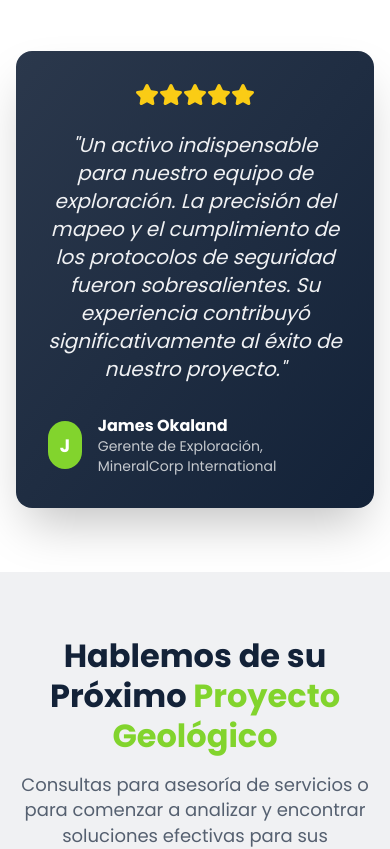
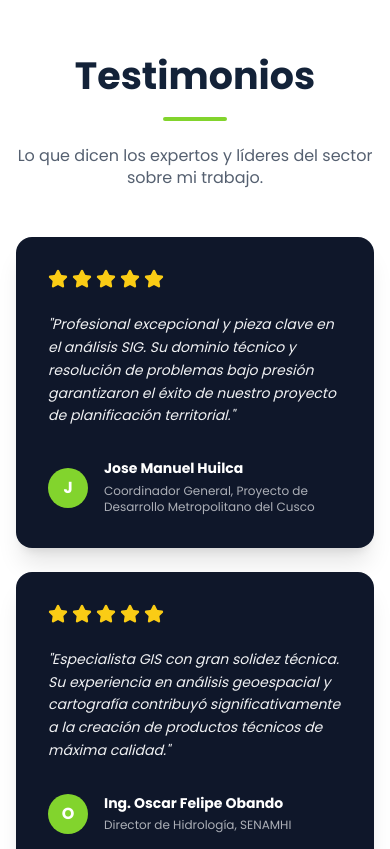
Before and after one commit to anderuxui-crypto/geo-consult-landing, a React (Vite) app: page / in a window 390 px wide. Shown: the part 6160-7009 px from the top of the page. Built offline with nearby package versions, Linux system fonts and the light colour scheme.

Commit message:
feat: implement TechStack, Testimonials, Navbar and Footer components

```diff
--- a/src/components/Footer.jsx
+++ b/src/components/Footer.jsx
@@ -1,126 +1,56 @@
-import { Facebook, Twitter, Linkedin, Instagram } from 'lucide-react';
+import { Mail, Linkedin, Github } from 'lucide-react';
 
 export default function Footer() {
-    const currentYear = new Date().getFullYear();
-
-    const footerLinks = {
-        company: [
-            { name: 'Nosotros', href: '#about' },
-            { name: 'Servicios', href: '#services' },
-            { name: 'Proyectos', href: '#projects' },
-            { name: 'Contacto', href: '#contact' }
-        ],
-        services: [
-            { name: 'Mapeo Geológico', href: '#services' },
-            { name: 'Exploración Mineral', href: '#services' },
-            { name: 'Evaluación de Impacto', href: '#services' },
-            { name: 'Análisis Geotécnico', href: '#services' }
-        ],
-        legal: [
-            { name: 'Política de Privacidad', href: '#' },
-            { name: 'Términos de Servicio', href: '#' },
-            { name: 'Política de Cookies', href: '#' }
-        ]
-    };
-
-    const socialLinks = [
-        { icon: Facebook, href: '#', label: 'Facebook' },
-        { icon: Twitter, href: '#', label: 'Twitter' },
-        { icon: Linkedin, href: 'https://www.linkedin.com/in/rjjosgunmsm/', label: 'LinkedIn' },
-        { icon: Instagram, href: '#', label: 'Instagram' }
-    ];
-
     return (
-        <footer className="bg-black-1 text-white">
-            <div className="max-w-7xl mx-auto px-4 sm:px-6 lg:px-8 py-12 md:py-16">
-                <div className="grid md:grid-cols-2 lg:grid-cols-4 gap-8 mb-12">
-                    {/* Brand */}
-                    <div className="lg:col-span-1">
-                        <div className="text-h5 font-bold mb-4">
-                            Geo<span className="text-primary">Consult</span>
-                        </div>
-                        <p className="text-white-custom/70 mb-6 text-body-normal">
-                            Servicios expertos de consultoría geológica para soluciones sostenibles e innovadoras.
-                        </p>
-                        <div className="flex space-x-4">
-                            {socialLinks.map((social, index) => {
-                                const Icon = social.icon;
-                                return (
-                                    <a
-                                        key={index}
-                                        href={social.href}
-                                        aria-label={social.label}
-                                        className="w-10 h-10 bg-black-2 rounded-full flex items-center justify-center hover:bg-primary transition-colors duration-200"
-                                    >
-                                        <Icon size={20} />
+        <footer className="bg-[#111827] pt-20 pb-8">
+            <div className="max-w-7xl mx-auto px-4 sm:px-6 lg:px-8">
+                {/* Top Section */}
+                <div className="text-center mb-16">
+                    <h2 className="text-white text-3xl md:text-4xl font-bold mb-6">
+                        ¿Listo para optimizar los datos territoriales de tu proyecto?
+                    </h2>
+                    <div className="flex items-center justify-center space-x-2">
+                        <Mail className="w-5 h-5 text-primary" />
+                        <a href="mailto:contacto@geoconsult.com" className="text-white hover:text-primary transition-colors text-lg font-medium">
+                            contacto@geoconsult.com
                         </a>
-                                );
-                            })}
                     </div>
                 </div>
 
-                    {/* Company Links */}
-                    <div>
-                        <h3 className="font-bold text-body-md mb-4 text-white">Empresa</h3>
-                        <ul className="space-y-3">
-                            {footerLinks.company.map((link, index) => (
-                                <li key={index}>
-                                    <a
-                                        href={link.href}
-                                        className="text-white-custom/70 hover:text-primary text-body-normal transition-colors duration-200"
-                                    >
-                                        {link.name}
-                                    </a>
-                                </li>
-                            ))}
-                        </ul>
+                {/* Middle Section */}
+                <div className="border-t border-[#1f2937] pt-10 pb-10 flex flex-col md:flex-row items-center justify-between space-y-6 md:space-y-0">
+                    {/* Brand */}
+                    <div className="flex items-center space-x-3">
+                        <div className="w-10 h-10 bg-primary rounded-lg flex items-center justify-center">
+                            <span className="text-white font-bold text-lg leading-none">RJ</span>
+                        </div>
+                        <span className="text-white font-bold text-lg">Ronald Orellana</span>
                     </div>
 
-                    {/* Services Links */}
-                    <div>
-                        <h3 className="font-bold text-body-md mb-4 text-white">Servicios</h3>
-                        <ul className="space-y-3">
-                            {footerLinks.services.map((link, index) => (
-                                <li key={index}>
-                                    <a
-                                        href={link.href}
-                                        className="text-white-custom/70 hover:text-primary text-body-normal transition-colors duration-200"
-                                    >
-                                        {link.name}
+                    {/* Navigation */}
+                    <nav className="flex flex-wrap justify-center gap-6 md:gap-8">
+                        <a href="#" className="text-gray-300 hover:text-white transition-colors text-sm font-medium">Inicio</a>
+                        <a href="#services" className="text-gray-300 hover:text-white transition-colors text-sm font-medium">Servicios</a>
+                        <a href="#technology" className="text-gray-300 hover:text-white transition-colors text-sm font-medium">Tecnología</a>
+                        <a href="#projects" className="text-gray-300 hover:text-white transition-colors text-sm font-medium">Proyectos</a>
+                        <a href="#testimonials" className="text-gray-300 hover:text-white transition-colors text-sm font-medium">Testimonios</a>
+                    </nav>
+
+                    {/* Socials */}
+                    <div className="flex items-center space-x-5">
+                        <a href="https://www.linkedin.com/in/rjjosgunmsm/" target="_blank" rel="noopener noreferrer" className="text-gray-400 hover:text-primary transition-colors">
+                            <Linkedin className="w-5 h-5" />
                         </a>
-                                </li>
-                            ))}
-                        </ul>
-                    </div>
-
-                    {/* Legal Links */}
-                    <div>
-                        <h3 className="font-bold text-body-md mb-4 text-white">Legal</h3>
-                        <ul className="space-y-3">
-                            {footerLinks.legal.map((link, index) => (
-                                <li key={index}>
-                                    <a
-                                        href={link.href}
-                                        className="text-white-custom/70 hover:text-primary text-body-normal transition-colors duration-200"
-                                    >
-                                        {link.name}
+                        <a href="#" className="text-gray-400 hover:text-primary transition-colors">
+                            <Github className="w-5 h-5" />
                         </a>
-                                </li>
-                            ))}
-                        </ul>
                     </div>
                 </div>
 
-                {/* Bottom Bar */}
-                <div className="border-t border-black-2 pt-8">
-                    <div className="flex flex-col md:flex-row justify-between items-center space-y-4 md:space-y-0">
-                        <p className="text-white-custom/60 text-body-sm">
-                            © {currentYear} GeoConsult. Todos los derechos reservados.
-                        </p>
-                        <p className="text-white-custom/60 text-body-sm">
-                            Diseñado con precisión y experiencia
-                        </p>
-                    </div>
+                {/* Bottom Section */}
+                <div className="border-t border-[#1f2937] pt-8 flex flex-col md:flex-row items-center justify-between text-sm text-gray-400">
+                    <p>© 2026 Ronald Orellana. Todos los derechos reservados.</p>
+                    <p className="mt-2 md:mt-0">Diseñado con precisión y experiencia</p>
                 </div>
             </div>
         </footer>
--- a/src/components/Navbar.jsx
+++ b/src/components/Navbar.jsx
@@ -7,8 +7,8 @@ export default function Navbar() {
     const navLinks = [
         { name: 'Servicios', href: '#services' },
         { name: 'Proyectos', href: '#projects' },
-        { name: 'Nosotros', href: '#about' },
-        { name: 'Contacto', href: '#contact' }
+        { name: 'Tecnología', href: '#technology' },
+        { name: 'Testimonios', href: '#testimonials' }
     ];
 
     return (
--- a/src/components/TechStack.jsx
+++ b/src/components/TechStack.jsx
@@ -13,7 +13,7 @@ const technologies = [
 
 const TechStack = () => {
   return (
-    <section className="py-20 bg-white">
+    <section id="technology" className="py-20 bg-white">
       <div className="max-w-7xl mx-auto px-4 sm:px-6 lg:px-8">
         <div className="text-center mb-16">
           <h2 className="text-h2 text-black-1 font-bold mb-4">
--- a/src/components/Testimonials.jsx
+++ b/src/components/Testimonials.jsx
@@ -1,49 +1,81 @@
 import { Star } from 'lucide-react';
 
 export default function Testimonials() {
-    const testimonial = {
-        text: "Un activo indispensable para nuestro equipo de exploración. La precisión del mapeo y el cumplimiento de los protocolos de seguridad fueron sobresalientes. Su experiencia contribuyó significativamente al éxito de nuestro proyecto.",
-        author: "James Okaland",
-        position: "Gerente de Exploración",
-        company: "MineralCorp International",
-        rating: 5
-    };
+    const testimonials = [
+        {
+            text: "Profesional excepcional y pieza clave en el análisis SIG. Su dominio técnico y resolución de problemas bajo presión garantizaron el éxito de nuestro proyecto de planificación territorial.",
+            author: "Jose Manuel Huilca",
+            position: "Coordinador General, Proyecto de Desarrollo Metropolitano del Cusco",
+            initial: "J"
+        },
+        {
+            text: "Especialista GIS con gran solidez técnica. Su experiencia en análisis geoespacial y cartografía contribuyó significativamente a la creación de productos técnicos de máxima calidad.",
+            author: "Ing. Oscar Felipe Obando",
+            position: "Director de Hidrología, SENAMHI",
+            initial: "O"
+        },
+        {
+            text: "Destacó por su alta capacidad técnica y compromiso en el desarrollo cartográfico del Precenso 2025. Un profesional proactivo y enfocado en alcanzar los objetivos institucionales.",
+            author: "Joysi Lock",
+            position: "Coordinadora de Cartografía, INEI",
+            initial: "J"
+        }
+    ];
 
     return (
-        <section className="bg-white py-16 md:py-24">
-            <div className="max-w-4xl mx-auto px-4 sm:px-6 lg:px-8">
-                <div className="bg-gradient-to-br from-black-2 to-black-1 rounded-2xl p-8 md:p-12 shadow-2xl">
+        <section id="testimonials" className="bg-white py-16 md:py-24">
+            <div className="max-w-7xl mx-auto px-4 sm:px-6 lg:px-8">
+                {/* Header */}
+                <div className="text-center mb-12">
+                    <h2 className="text-h2 text-black-1 font-bold mb-4">
+                        Testimonios
+                    </h2>
+                    <div className="w-16 h-1 bg-primary mx-auto mb-6 rounded-full"></div>
+                    <p className="text-body-normal text-black-3 max-w-2xl mx-auto">
+                        Lo que dicen los expertos y líderes del sector sobre mi trabajo.
+                    </p>
+                </div>
+
+                {/* Grid */}
+                <div className="grid grid-cols-1 md:grid-cols-3 gap-6 md:gap-8">
+                    {testimonials.map((testimonial, index) => (
+                        <div
+                            key={index}
+                            className="bg-slate-900 rounded-2xl p-8 shadow-xl flex flex-col h-full"
+                        >
                             {/* Stars */}
-                    <div className="flex justify-center mb-6">
-                        {[...Array(testimonial.rating)].map((_, index) => (
+                            <div className="flex mb-6">
+                                {[...Array(5)].map((_, i) => (
                                     <Star
-                                key={index}
-                                className="w-6 h-6 text-yellow-400 fill-yellow-400"
+                                        key={i}
+                                        className="w-5 h-5 text-yellow-400 fill-yellow-400 mr-1"
                                     />
                                 ))}
                             </div>
 
                             {/* Quote */}
-                    <blockquote className="text-center mb-8">
-                        <p className="text-body-lg text-white-custom italic">
+                            <blockquote className="flex-grow mb-8">
+                                <p className="text-white-custom text-body-sm italic leading-relaxed">
                                     "{testimonial.text}"
                                 </p>
                             </blockquote>
 
                             {/* Author */}
-                    <div className="flex items-center justify-center space-x-4">
-                        <div className="w-12 h-12 bg-primary rounded-full flex items-center justify-center">
-                            <span className="text-white font-bold text-body-md">
-                                {testimonial.author.charAt(0)}
-                            </span>
+                            <div className="flex items-center space-x-4 mt-auto">
+                                <div className="shrink-0 w-10 h-10 bg-primary rounded-full flex items-center justify-center text-white font-bold">
+                                    {testimonial.initial}
                                 </div>
                                 <div className="text-left">
-                            <div className="text-white font-bold text-body-normal">{testimonial.author}</div>
-                            <div className="text-white-custom/80 text-body-sm">
-                                {testimonial.position}, {testimonial.company}
+                                    <div className="text-white font-bold text-body-sm">
+                                        {testimonial.author}
+                                    </div>
+                                    <div className="text-white-custom/70 text-[12px] mt-1 leading-snug">
+                                        {testimonial.position}
                                     </div>
                                 </div>
                             </div>
+                        </div>
+                    ))}
                 </div>
             </div>
         </section>
```
Lines whose indentation alone changed are shown as unchanged.
